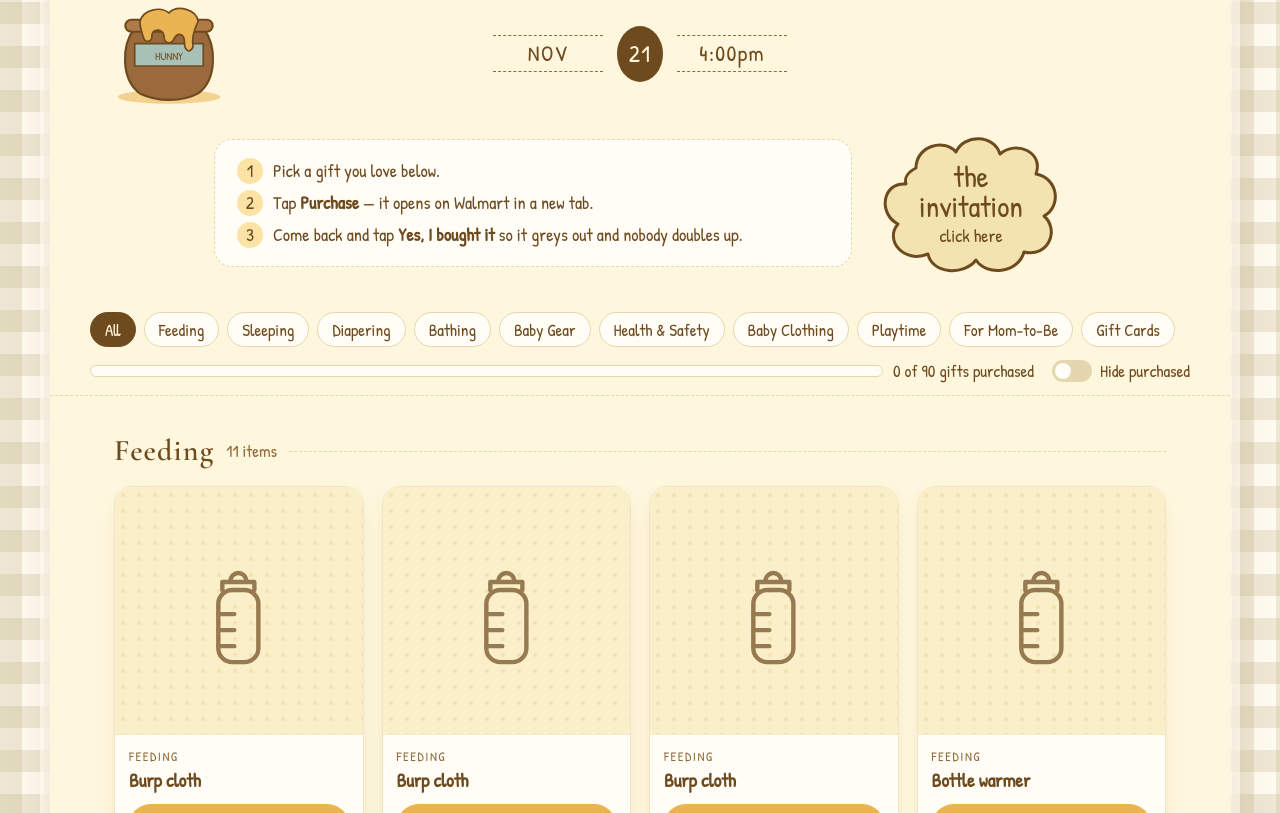
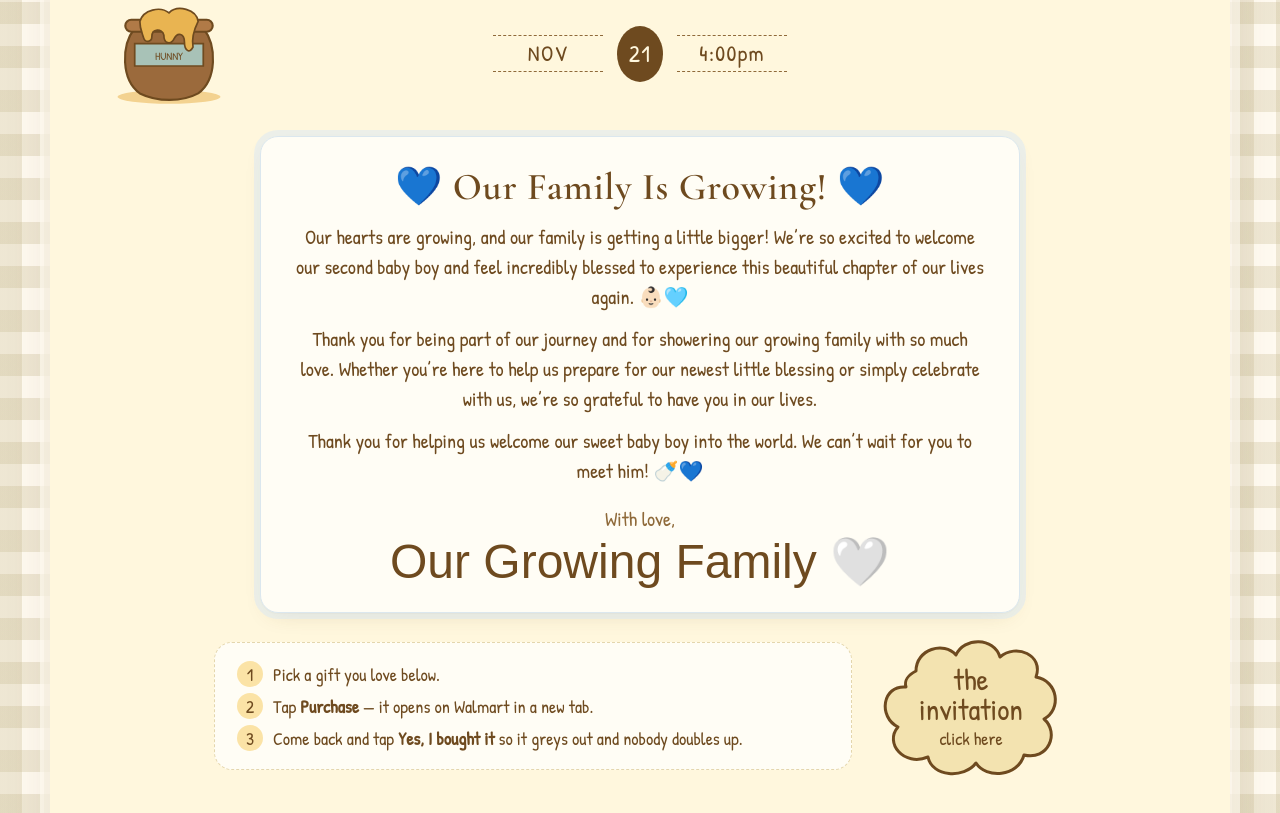
Before and after one commit to classamusic-spec/REGISTRY-, a Next.js app: page / in a window 1280 px wide. Shown: the part 460-1273 px from the top of the page. Built offline with nearby package versions, Linux system fonts and the light colour scheme; no server answers; a web font is replaced by a local one.

Commit message:
Add 'Our Family Is Growing' welcome letter to the top of the registry
Co-Authored-By: Claude Opus 5.5 <noreply@anthropic.com>
Claude-Session: https://claude.ai/code/session_01DwdeKJ4i4CF8QCgGV47dHK

```diff
--- a/app/globals.css
+++ b/app/globals.css
@@ -192,6 +192,59 @@ a {
   background: var(--brown);
   color: var(--cream);
   font-size: 24px;
+}
+
+/* ───── Welcome letter ───── */
+
+.welcome {
+  position: relative;
+  max-width: 760px;
+  margin: 26px auto 8px;
+  padding: 30px 34px 26px;
+  text-align: center;
+  background: var(--paper);
+  border-radius: var(--radius);
+  border: 1.5px solid #dbe7ee;
+  box-shadow: 0 0 0 6px rgba(220, 234, 242, 0.55), var(--shadow);
+}
+
+.welcome h2 {
+  font-family: var(--font-serif), Georgia, serif;
+  font-weight: 600;
+  font-size: clamp(28px, 4.6vw, 38px);
+  letter-spacing: 0.02em;
+  line-height: 1.1;
+  margin: 0 0 14px;
+}
+
+.welcome p {
+  margin: 0 0 12px;
+  font-size: 20px;
+  line-height: 1.5;
+}
+
+.welcome .signoff {
+  margin: 18px 0 0;
+  color: var(--brown-soft);
+}
+
+.welcome .signoff span {
+  display: block;
+  font-family: var(--font-script), cursive;
+  font-size: 48px;
+  line-height: 1;
+  color: var(--brown);
+  margin-top: 4px;
+}
+
+@media (max-width: 700px) {
+  .welcome {
+    margin: 18px 14px 8px;
+    padding: 24px 20px 20px;
+  }
+  .welcome p {
+    font-size: 18px;
+  }
 }
 
 /* ───── Intro / how it works ───── */
--- a/app/page.js
+++ b/app/page.js
@@ -25,6 +25,26 @@ export default function Home() {
           <span className="rule">{config.timeLabel.replace(" ", "")}</span>
         </div>
       </header>
+
+      <section className="welcome" aria-labelledby="welcome-title">
+        <h2 id="welcome-title">💙 Our Family Is Growing! 💙</h2>
+        <p>
+          Our hearts are growing, and our family is getting a little bigger! We’re so excited to welcome our second baby
+          boy and feel incredibly blessed to experience this beautiful chapter of our lives again. 👶🏻🩵
+        </p>
+        <p>
+          Thank you for being part of our journey and for showering our growing family with so much love. Whether you’re
+          here to help us prepare for our newest little blessing or simply celebrate with us, we’re so grateful to have
+          you in our lives.
+        </p>
+        <p>
+          Thank you for helping us welcome our sweet baby boy into the world. We can’t wait for you to meet him! 🍼💙
+        </p>
+        <p className="signoff">
+          With love,
+          <span>Our Growing Family 🤍</span>
+        </p>
+      </section>
 
       <section className="intro">
         <ol className="steps">
```
